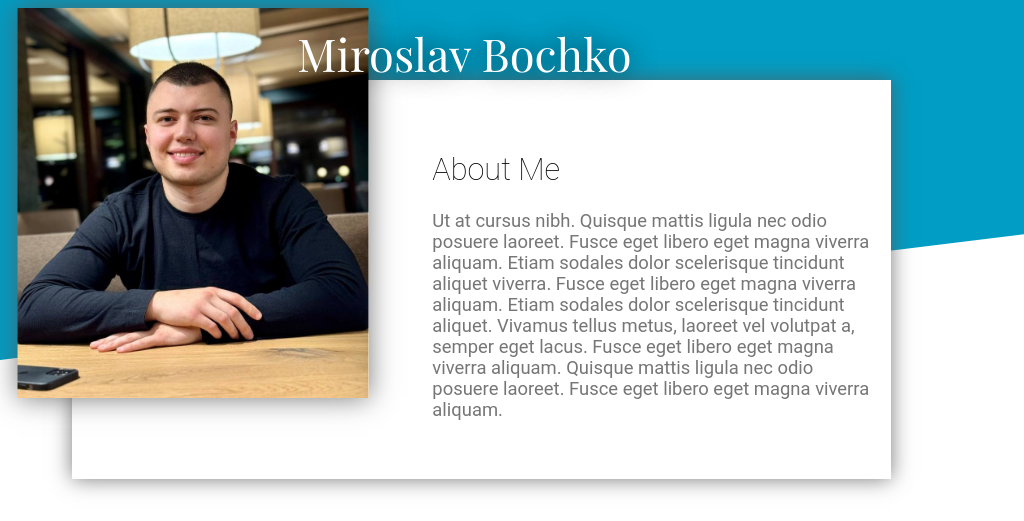
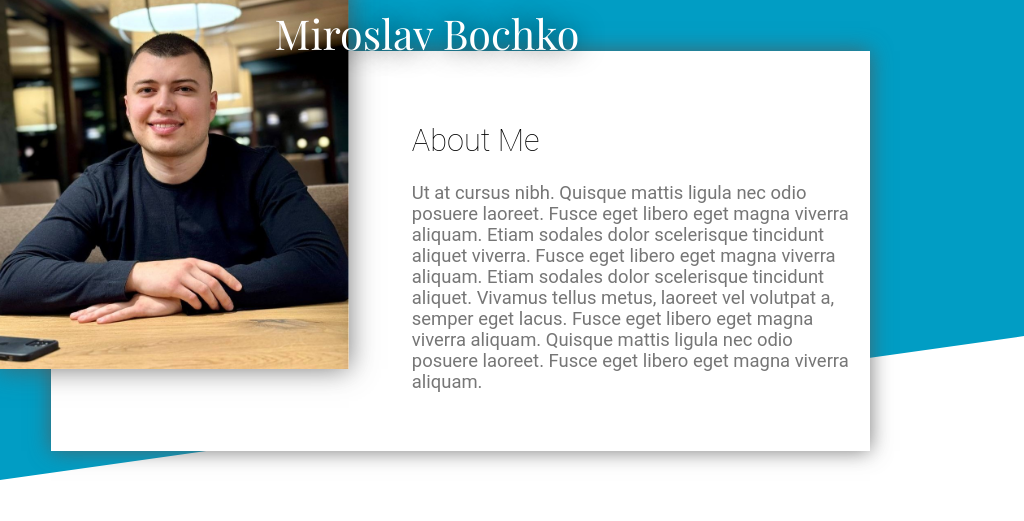
Before and after one commit to Miroslavv99/Home-Page, a website built with webpack: page public/index.html in a window 1024 px wide. Shown: the top 521 px of the page. Built offline with nearby package versions, Linux system fonts and the light colour scheme; files whose address does not match are found by name; a web font is replaced by a local one.

Commit message:
fix: the skew box width has been fixed

```diff
--- a/src/styles/styles.css
+++ b/src/styles/styles.css
@@ -18,8 +18,16 @@ header {
 }
 
 .skew-box {
-  min-height: 70vh;
   background-color: var(--section-color);
+  width: 100vw;
+}
+
+.skew-box::before {
+  content: "";
+  position: absolute;
+  background-color: var(--section-color);
+  width: 100%;
+  height: 70vh;
   transform: skewY(-40deg);
   transform-origin: top left;
 }
@@ -37,6 +45,7 @@ img {
 
 figcaption {
   position: absolute;
+  max-width: 80%;
   transform: translate(5%, -100%);
   font-family: "Playfair Display", serif;
   font-size: 15vw;
@@ -50,10 +59,9 @@ header h3 {
 }
 
 .about-me {
+  z-index: 1;
   display: flex;
   flex-direction: column;
-  position: relative;
-  margin-top: -70vh;
   gap: 10px;
 }
 
@@ -212,24 +220,18 @@ footer figure {
   margin-top: 5%;
 }
 
-@media (max-width: 380px) {
-  .skew-box {
-    min-height: 80vh;
-  }
-
-  .about-me {
-    margin-top: -80vh;
-  }
-}
-
 @media (min-width: 600px) and (max-width: 1024px) {
   header {
     display: block;
   }
 
-  .skew-box {
-    min-height: 35vh;
-    transform: skewY(-11deg);
+  .skew-box::before {
+    content: "";
+    position: absolute;
+    background-color: var(--section-color);
+    width: 100%;
+    height: 35vh;
+    transform: skewY(-15deg);
     transform-origin: top left;
   }
 
@@ -237,7 +239,7 @@ footer figure {
     display: block;
     position: relative;
     z-index: 1;
-    margin: -25vh auto auto auto;
+    margin: 12% 12% 0 12%;
     background-color: rgb(255, 255, 255);
     width: 80%;
     height: 50vw;
@@ -274,6 +276,7 @@ footer figure {
 
   figcaption {
     position: absolute;
+    width: 80%;
     bottom: 65%;
     left: 75%;
     font-size: 6vw;
@@ -339,10 +342,13 @@ footer figure {
 }
 
 @media (min-width: 1024px) {
-  .skew-box {
-    min-height: 45vh;
-    background-color: rgb(1, 157, 196);
-    transform: skewY(-7deg);
+  .skew-box::before {
+    content: "";
+    position: absolute;
+    background-color: var(--section-color);
+    width: 100%;
+    height: 60vh;
+    transform: skewY(-8deg);
     transform-origin: top left;
   }
 
@@ -350,7 +356,7 @@ footer figure {
     display: grid;
     height: auto;
     grid-template-columns: 1fr 2fr;
-    margin: -35vh 5% 5% 7%;
+    margin: 5%;
     background-color: rgb(255, 255, 255);
     box-shadow: 0 0 20px rgba(87, 87, 87, 0.8);
   }
@@ -377,7 +383,8 @@ footer figure {
   }
 
   figcaption {
-    font-size: 3.4vw;
+    width: 130%;
+    font-size: 3.1vw;
   }
 
   .links {
@@ -441,9 +448,3 @@ footer figure {
     width: 10%;
   }
 }
-
-@media (max-height: 450px) {
-  .about-me {
-    margin-top: -10vh;
-  }
-}
```
